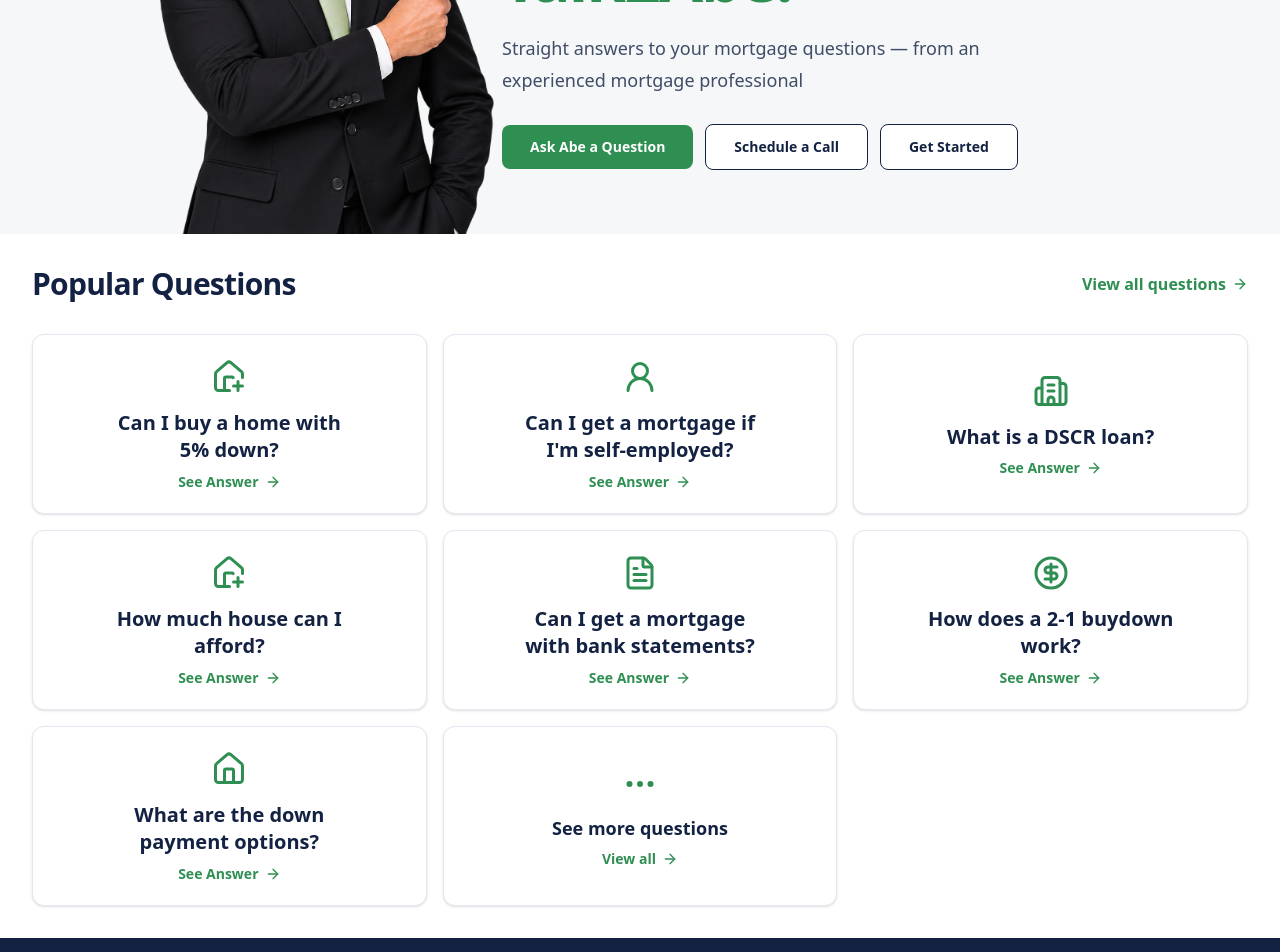
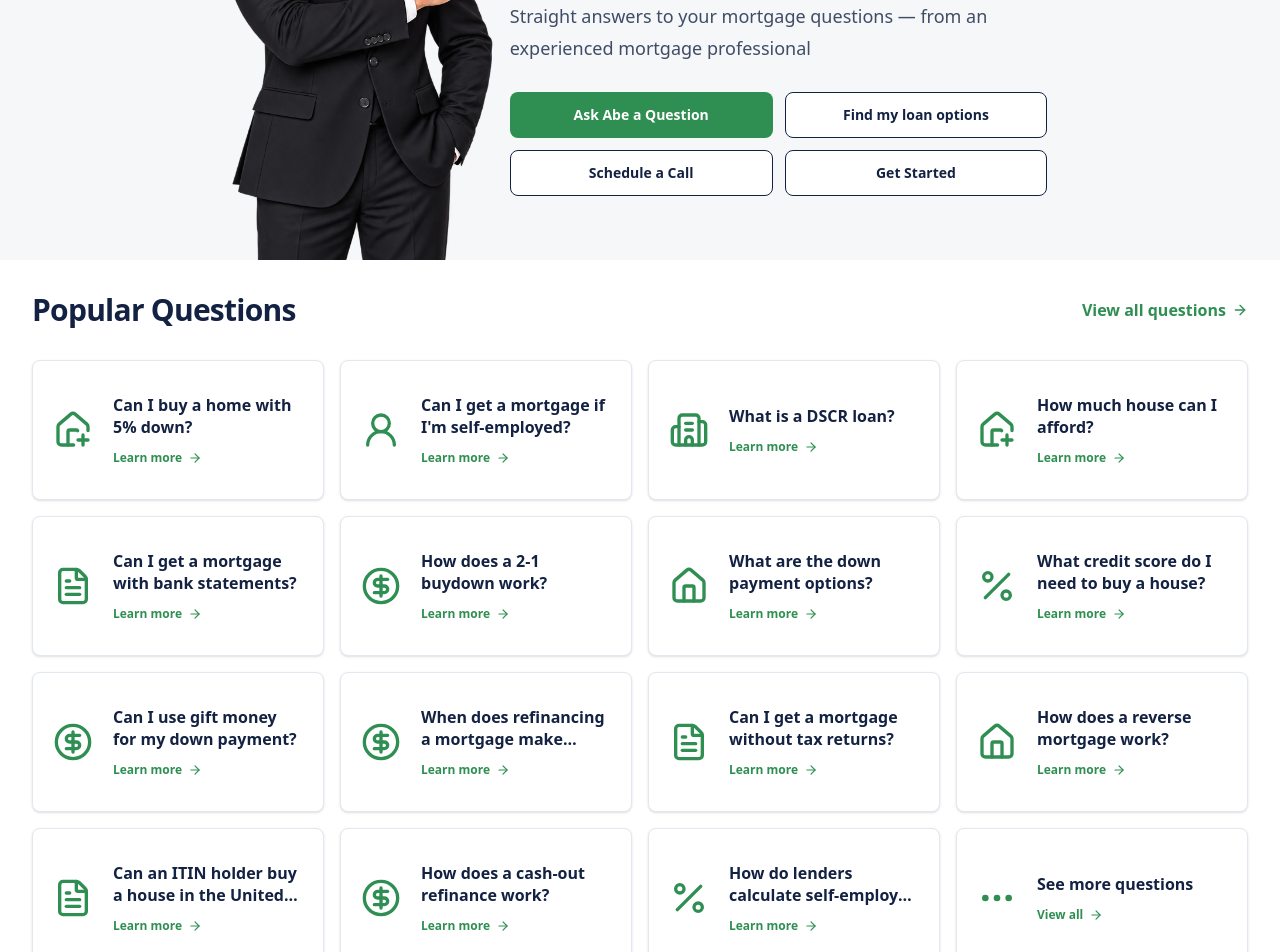
Before and after one commit to pm-dts/talk2abe1, a Next.js app: page / in a window 1280 px wide. Shown: the part 380-1332 px from the top of the page. Built offline with nearby package versions, Linux system fonts and the light colour scheme; no server answers.

Commit message:
feat: restructure About Abe page with new sections and updated content

```diff
--- /dev/null
+++ b/src/components/about-abe/ExperienceSection.tsx
@@ -0,0 +1,27 @@
+import Container from "@/components/common/Container";
+import { aboutAbe } from "@/data/about-abe";
+
+export default function ExperienceSection() {
+  return (
+    <section className="bg-white py-14 sm:py-16 lg:py-20">
+      <Container>
+        <div className="mx-auto max-w-3xl text-center">
+          <h2 className="text-2xl font-bold tracking-tight text-navy sm:text-3xl">
+            {aboutAbe.experience.title}
+          </h2>
+
+          <div className="mt-6 space-y-5">
+            {aboutAbe.experience.paragraphs.map((paragraph) => (
+              <p
+                key={paragraph}
+                className="text-base leading-7 text-muted sm:text-lg"
+              >
+                {paragraph}
+              </p>
+            ))}
+          </div>
+        </div>
+      </Container>
+    </section>
+  );
+}
--- /dev/null
+++ b/src/components/about-abe/LetsTalkSection.tsx
@@ -0,0 +1,24 @@
+import Container from "@/components/common/Container";
+import CTA from "@/components/common/CTA";
+import { aboutAbe } from "@/data/about-abe";
+
+export default function LetsTalkSection() {
+  return (
+    <section className="bg-white pb-14 sm:pb-16 lg:pb-20">
+      <Container>
+        <CTA
+          title={aboutAbe.letsTalk.title}
+          description={aboutAbe.letsTalk.paragraphs.join(" ")}
+          primaryAction={{
+            href: "/questions",
+            label: "Ask Abe a question",
+          }}
+          secondaryAction={{
+            href: "/loan-programs",
+            label: "Explore Loan Options",
+          }}
+        />
+      </Container>
+    </section>
+  );
+}
--- a/src/components/home/HeroSection.tsx
+++ b/src/components/home/HeroSection.tsx
@@ -6,16 +6,18 @@ import ScheduleCallButton from "@/components/common/ScheduleCallButton";
 
 export default function HeroSection() {
   return (
-    <section className="w-full min-w-0 overflow-hidden bg-surface pt-4 sm:pt-6 lg:pt-8">
+    <section className="w-full min-w-0 overflow-hidden bg-surface pt-4 lg:pt-0">
       <Container
         className="
           grid
           w-full
+          md:w-[95%]
           min-w-0
           max-w-full
           grid-cols-[55%_45%]
           items-stretch
           gap-2
+          md:grid-cols-[25%_75%]
           lg:grid-cols-[38%_62%]
           lg:py-0
         "
@@ -49,11 +51,10 @@ export default function HeroSection() {
               max-w-[340px]
               object-contain
               object-bottom
-              sm:max-w-[420px]
               lg:absolute
-              lg:bottom-0
+              lg:-bottom-20
               lg:right-0
-              lg:h-full
+              lg:h-[calc(100%+35px)]
               lg:w-auto
               lg:max-w-none
               lg:object-contain
@@ -70,7 +71,7 @@ export default function HeroSection() {
             min-w-0
             flex-col
             justify-center
-            py-10
+            py-4
             lg:order-2
             lg:min-h-[430px]
             lg:py-16
@@ -84,7 +85,8 @@ export default function HeroSection() {
                 leading-[1.08]
                 tracking-[-0.03em]
                 text-navy
-                sm:text-2xl
+                sm:text-lg
+                md:text-[2rem]
                 lg:text-[3.75rem]
                 xl:text-[4rem]
               "
@@ -96,14 +98,12 @@ export default function HeroSection() {
 
             <p
               className="
-                mt-3
+                mt-2
                 max-w-xl
                 text-sm
                 leading-6
                 text-navy/80
-                sm:mt-4
-                sm:text-sm
-                sm:leading-7
+                sm:leading-4
                 lg:mt-5
                 lg:text-lg
                 lg:leading-8
@@ -117,14 +117,15 @@ export default function HeroSection() {
             <div
               className="
                 mt-5
-                flex
-                flex-col
+                grid
+                grid-cols-1
                 gap-2
                 sm:mt-6
-                sm:flex-row
-                sm:items-center
+                sm:grid-cols-2
                 sm:gap-3
                 lg:mt-7
+                md:w-[75%]
+                lg:w-[80%]
               "
             >
               <Link
@@ -147,7 +148,6 @@ export default function HeroSection() {
                   focus:ring-2
                   focus:ring-brand
                   focus:ring-offset-2
-                  sm:w-auto
                   sm:px-5
                   sm:py-2.5
                   sm:text-sm
@@ -156,6 +156,39 @@ export default function HeroSection() {
                 "
               >
                 Ask Abe a Question
+              </Link>
+
+              <Link
+                href="/loan-programs"
+                className="
+                  inline-flex
+                  w-full
+                  items-center
+                  justify-center
+                  rounded-lg
+                  border
+                  border-navy
+                  bg-white
+                  px-4
+                  py-2.5
+                  text-xs
+                  font-semibold
+                  text-navy
+                  transition-colors
+                  hover:bg-navy
+                  hover:text-white
+                  focus:outline-none
+                  focus:ring-2
+                  focus:ring-brand
+                  focus:ring-offset-2
+                  sm:px-5
+                  sm:py-2.5
+                  sm:text-sm
+                  lg:px-7
+                  lg:py-3
+                "
+              >
+                Find my loan options
               </Link>
 
               <ScheduleCallButton
@@ -208,7 +241,6 @@ export default function HeroSection() {
                   focus:ring-2
                   focus:ring-brand
                   focus:ring-offset-2
-                  sm:w-auto
                   sm:px-5
                   sm:py-2.5
                   sm:text-sm
--- a/src/components/home/PopularQuestions.tsx
+++ b/src/components/home/PopularQuestions.tsx
@@ -14,6 +14,14 @@ const POPULAR_SLUGS = [
   "can-i-get-a-mortgage-with-bank-statements",
   "how-does-a-2-1-buydown-work",
   "what-are-the-down-payment-options",
+  "what-credit-score-do-i-need-to-buy-a-house",
+  "can-i-use-gift-money-for-my-down-payment",
+  "when-does-refinancing-a-mortgage-make-sense",
+  "can-i-get-a-mortgage-without-tax-returns",
+  "how-does-a-reverse-mortgage-work",
+  "can-an-itin-holder-buy-a-house-in-the-united-states",
+  "how-does-a-cash-out-refinance-work",
+  "how-do-lenders-calculate-self-employed-income",
 ] as const;
 
 const popularQuestions = POPULAR_SLUGS.map((slug) =>
@@ -48,7 +56,7 @@ export default function PopularQuestions() {
         </div>
 
         {/* Questions Grid */}
-        <div className="grid grid-cols-1 gap-4 lg:grid-cols-3">
+        <div className="grid grid-cols-1 gap-3 sm:grid-cols-3 sm:gap-4 lg:grid-cols-4">
           {popularQuestions.map((question) => (
             <QuestionCard key={question.id} question={question} />
           ))}
--- a/src/components/home/QuestionCard.tsx
+++ b/src/components/home/QuestionCard.tsx
@@ -27,7 +27,7 @@ const iconMap: Record<QuestionIcon, LucideIcon> = {
 };
 
 const cardClasses =
-  "group flex h-[180px] w-full flex-col items-center justify-center rounded-xl border border-slate-200 bg-white px-5 py-5 text-center shadow-sm transition-all duration-200 hover:border-brand/40 hover:shadow-md focus-visible:outline-none focus-visible:ring-2 focus-visible:ring-brand focus-visible:ring-offset-2 sm:h-[180px] sm:px-6 sm:py-6";
+  "group flex h-[140px] w-full items-center gap-4 rounded-lg border border-slate-200 bg-white p-4 text-left shadow-sm transition-all duration-200 hover:border-brand/40 hover:shadow-md focus-visible:outline-none focus-visible:ring-2 focus-visible:ring-brand focus-visible:ring-offset-2 sm:h-[140px] sm:gap-5 sm:px-5 sm:py-5";
 
 type QuestionCardProps = {
   question?: Question;
@@ -50,52 +50,52 @@ export default function QuestionCard({
         className={cn(cardClasses, className)}
         aria-label="See more mortgage questions"
       >
-        {/* Icon */}
-        <span
-          aria-hidden="true"
-          className="flex h-10 w-10 shrink-0 items-center justify-center"
-        >
+        {/* Icon — natural size only */}
+        <span aria-hidden="true" className="shrink-0">
           <Ellipsis
-            className="h-9 w-9 text-brand transition-transform duration-200 group-hover:scale-105"
+            className="h-9 w-9 text-brand transition-transform duration-200 group-hover:scale-105 sm:h-10 sm:w-10"
             strokeWidth={2}
           />
         </span>
 
-        {/* Title */}
+        {/* Content */}
+        <span className="flex min-w-0 flex-1 flex-col">
           <h3
             className="
-            mt-3
-            max-w-[220px]
-            text-base
+              text-sm
               font-semibold
               leading-snug
               text-navy
               transition-colors
               group-hover:text-brand
-            sm:text-lg
+              sm:text-base
             "
           >
             See more questions
           </h3>
 
-        {/* CTA cue */}
+          {/* CTA button */}
           <span
             className="
               mt-2
               inline-flex
+              w-fit
               items-center
               gap-1.5
-            text-sm
+              text-xs
               font-semibold
               text-brand
+              transition-colors
+              sm:mt-3
             "
           >
             View all
 
             <ArrowRight
-            className="h-4 w-4 transition-transform duration-200 group-hover:translate-x-1"
+              className="h-3.5 w-3.5 transition-transform duration-200 group-hover:translate-x-0.5"
               aria-hidden="true"
             />
+          </span>
         </span>
       </Link>
     );
@@ -116,18 +116,8 @@ export default function QuestionCard({
       className={cn(cardClasses, className)}
       aria-label={`Read answer: ${question.title}`}
     >
-      {/* Question Icon */}
-      <span
-        aria-hidden="true"
-        className="
-          flex
-          h-10
-          w-10
-          shrink-0
-          items-center
-          justify-center
-        "
-      >
+      {/* Question Icon — natural size only */}
+      <span aria-hidden="true" className="shrink-0">
         <Icon
           className="
             h-9
@@ -136,46 +126,52 @@ export default function QuestionCard({
             transition-transform
             duration-200
             group-hover:scale-105
+            sm:h-10
+            sm:w-10
           "
           strokeWidth={2}
         />
       </span>
 
-      {/* Question */}
+      {/* Content */}
+      <span className="flex min-w-0 flex-1 flex-col">
         <h3
           className="
-          mt-3
-          max-w-[250px]
-          text-lg
+            line-clamp-2
+            text-sm
             font-semibold
             leading-snug
             text-navy
             transition-colors
             group-hover:text-brand
-          sm:text-xl
+            sm:text-base
           "
         >
           {question.title}
         </h3>
 
-      {/* Answer CTA */}
+        {/* Learn more button */}
         <span
           className="
             mt-2
             inline-flex
+            w-fit
             items-center
             gap-1.5
-          text-sm
+            text-xs
             font-semibold
             text-brand
+            transition-colors
+            sm:mt-3
           "
         >
-        See Answer
+          Learn more
 
           <ArrowRight
-          className="h-4 w-4 transition-transform duration-200 group-hover:translate-x-1"
+            className="h-3.5 w-3.5 transition-transform duration-200 group-hover:translate-x-0.5"
             aria-hidden="true"
           />
+        </span>
       </span>
     </Link>
   );
```
Also changed, not shown: src/app/about-abe/page.tsx (+8 -20 lines), src/components/about-abe/AboutHero.tsx (+12 -18 lines), src/components/about-abe/HowItWorks.tsx (deleted, +0 -87 lines), src/components/about-abe/WhyChooseAbe.tsx (+20 -12 lines), src/components/about-abe/WhyCreatedSection.tsx (added, +27 -0 lines), src/data/about-abe.ts (+43 -51 lines), src/types/about-abe.ts (+10 -22 lines), public/images/abe/ChatGPT Image Aug 14, 2026, 04_57_46 PM - Copy.png (added), public/images/abe/abe-hero.png. Lines whose indentation alone changed are shown as unchanged.
